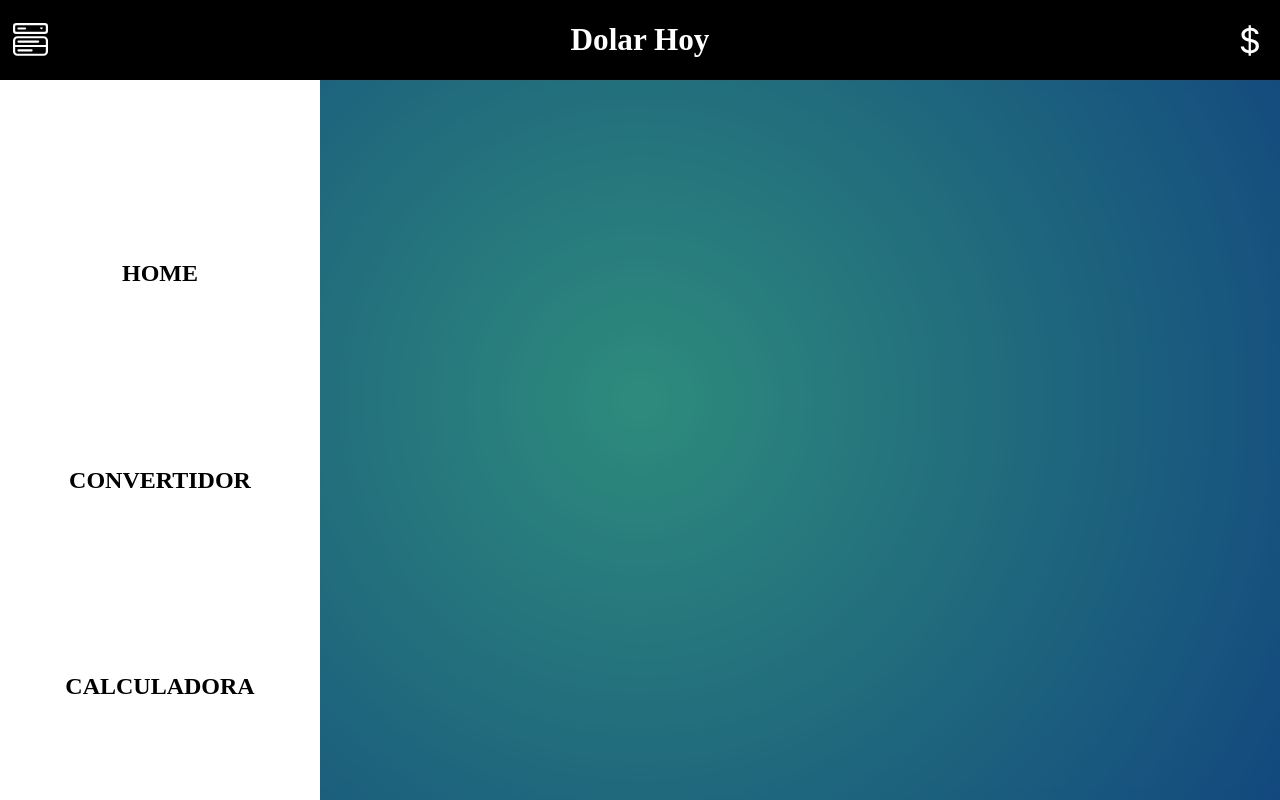
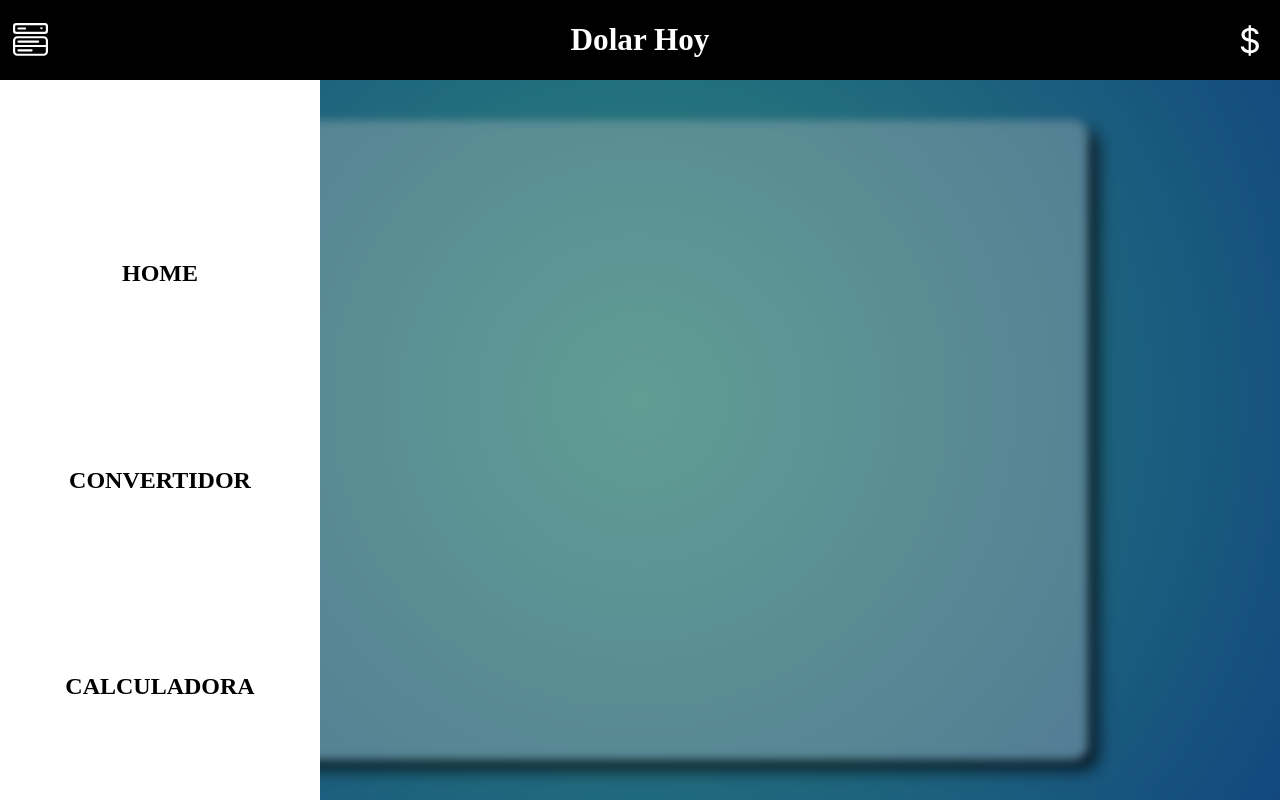
Before and after one commit to BernabeSuarez/Calculadora-dolar-tarjeta, a React (Create React App) app: page / in a window 1280 px wide. Built offline with nearby package versions, Linux system fonts and the light colour scheme; no server answers.

Commit message:
modified routes React Router

```diff
--- a/src/App.js
+++ b/src/App.js
@@ -1,34 +1,37 @@
 import React from 'react'
-import styled from 'styled-components';
-import Header from "./components/Header";
-import Menu from './components/Menu';
-import { Outlet } from "react-router-dom"; //renderiza las paginas del react-router V 6.4.2
+import {
+  createBrowserRouter,
+  RouterProvider,
+  createRoutesFromElements,
+  Route
+} from "react-router-dom";
+import Main from './components/Main';
+import Convert from './components/Convert';
+import Home from './components/Home'
+import RootLayout from './components/RootLayout';
 
 
 
-
-
-const AppContainer = styled.div`
-width:100%;
-height:100vh;
-display: flex;
-flex-direction:column;
-`;
+const router = createBrowserRouter(
+  createRoutesFromElements(
+    <Route path="/" element={<RootLayout />}>
+      <Route index element={<Home />} />
+      <Route path="convertidor" element={<Convert />} />
+      <Route path="calculadora" element={<Main />} />
+    </Route>
+  ))
 
 
 
 function App() {
 
   return (
-
-    <AppContainer id='detail'>
-      <Header />
-      <Menu />
-      <Outlet />
-    </AppContainer>
-
-
+    <RouterProvider router={router} />
   );
 }
 
 export default App;
+
+
+//index elements es el que sera tomado como inicio
+//el rootLayout sera la base de donde ser renderizan los demas componentes
--- a/src/components/Header.jsx
+++ b/src/components/Header.jsx
@@ -44,7 +44,7 @@ const Header = () => {
     <>
       <HeaderContainer>
         <Menu onClick={handdlerToggle} />
-        <Link to={`home`}>
+        <Link to={`/`}>
           <h2>Dolar Hoy</h2>
         </Link>
 
--- a/src/components/Home.jsx
+++ b/src/components/Home.jsx
@@ -1,5 +1,6 @@
 import React from "react";
 import styled from "styled-components";
+import { dolar } from "./Main";
 
 const HomeContainer = styled.div`
   width: 70%;
@@ -17,15 +18,7 @@ const HomeContainer = styled.div`
     width: 90%;
   } ;
 `;
-const H1 = styled.h1`
-  margin-bottom: 3rem;
-  font-size: 3rem;
-  @media (max-width: 768px) {
-    font-size: 1.5rem;
-    text-align: center;
-    margin-bottom: 0.4rem;
-  } ;
-`;
+
 const H2 = styled.h2`
   margin-top: 2rem;
   margin-bottom: 2rem;
@@ -45,9 +38,17 @@ const H3 = styled.h3`
     margin-bottom: 0.4rem;
   } ;
 `;
+//.replace(/,/, ".");
 
+let dolares = [];
+
+fetch(dolar)
+  .then((response) => response.json())
+  .then((dolar) => dolares.push(dolar));
+
+console.log(dolares);
 const Home = () => {
-  return <HomeContainer>Covert</HomeContainer>;
+  return <HomeContainer></HomeContainer>;
 };
 
 export default Home;
--- a/src/components/Menu.jsx
+++ b/src/components/Menu.jsx
@@ -50,7 +50,7 @@ const Menu = () => {
   return (
     <MenuBackground show={hidden}>
       <MenuContainer show={hidden}>
-        <Link to={`home`} onClick={handdlerToggle}>
+        <Link to={`/`} onClick={handdlerToggle}>
           <h2>HOME</h2>
         </Link>
         <Link to={`convertidor`} onClick={handdlerToggle}>
--- /dev/null
+++ b/src/components/RootLayout.jsx
@@ -0,0 +1,26 @@
+import React from "react";
+import styled from "styled-components";
+import { Outlet } from "react-router-dom"; //renderiza las paginas del react-router V 6.4.2
+import Header from "./Header";
+import Menu from "./Menu";
+
+const RootContainer = styled.div`
+  width: 100%;
+  height: 100vh;
+  display: flex;
+  flex-direction: column;
+`;
+
+const RootLayout = () => {
+  return (
+    <RootContainer id="detail">
+      <Header />
+      <Menu />
+      <Outlet />
+    </RootContainer>
+  );
+};
+
+export default RootLayout;
+
+//aca se renderizan los componentes
--- a/src/index.js
+++ b/src/index.js
@@ -4,40 +4,11 @@ import App from './App';
 import './index.css'
 import { Provider } from 'react-redux'
 import { store } from './redux/store'
-import {
-  createBrowserRouter,
-  RouterProvider,
-} from "react-router-dom";
-import Main from './components/Main';
-import Convert from './components/Convert';
-import Home from './components/Home'
 
-
-const router = createBrowserRouter([
-  {
-    path: "/",
-    element: <App />,
-    children: [
-      {
-        path: "home",
-        element: <Home />,
-      },
-      {
-        path: "convertidor",
-        element: <Convert />,
-      },
-      {
-        path: "calculadora",
-        element: <Main />,
-      },
-    ],
-  },
-
-]);
 
 const root = ReactDOM.createRoot(document.getElementById('root'));
 root.render(
   <Provider store={store}>
-    <RouterProvider router={router} />
+    <App />
   </Provider>
 );
```
